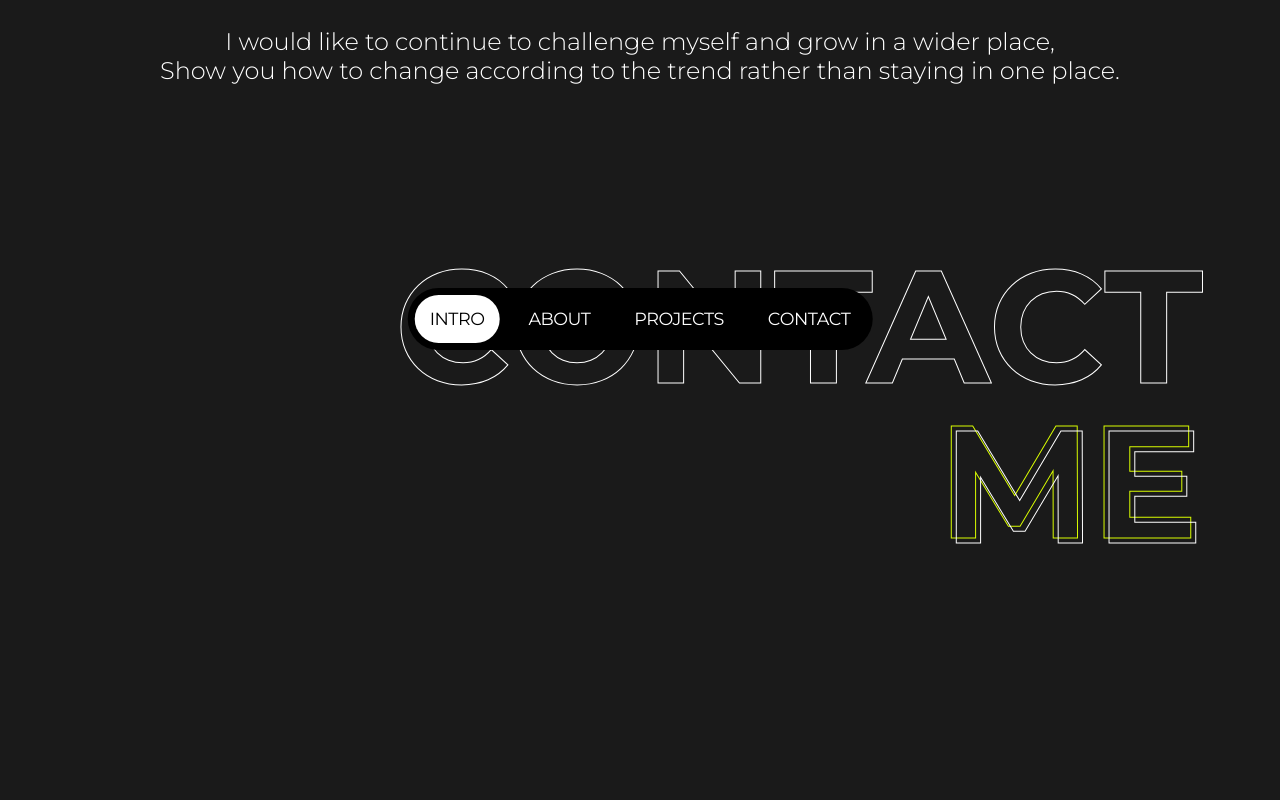
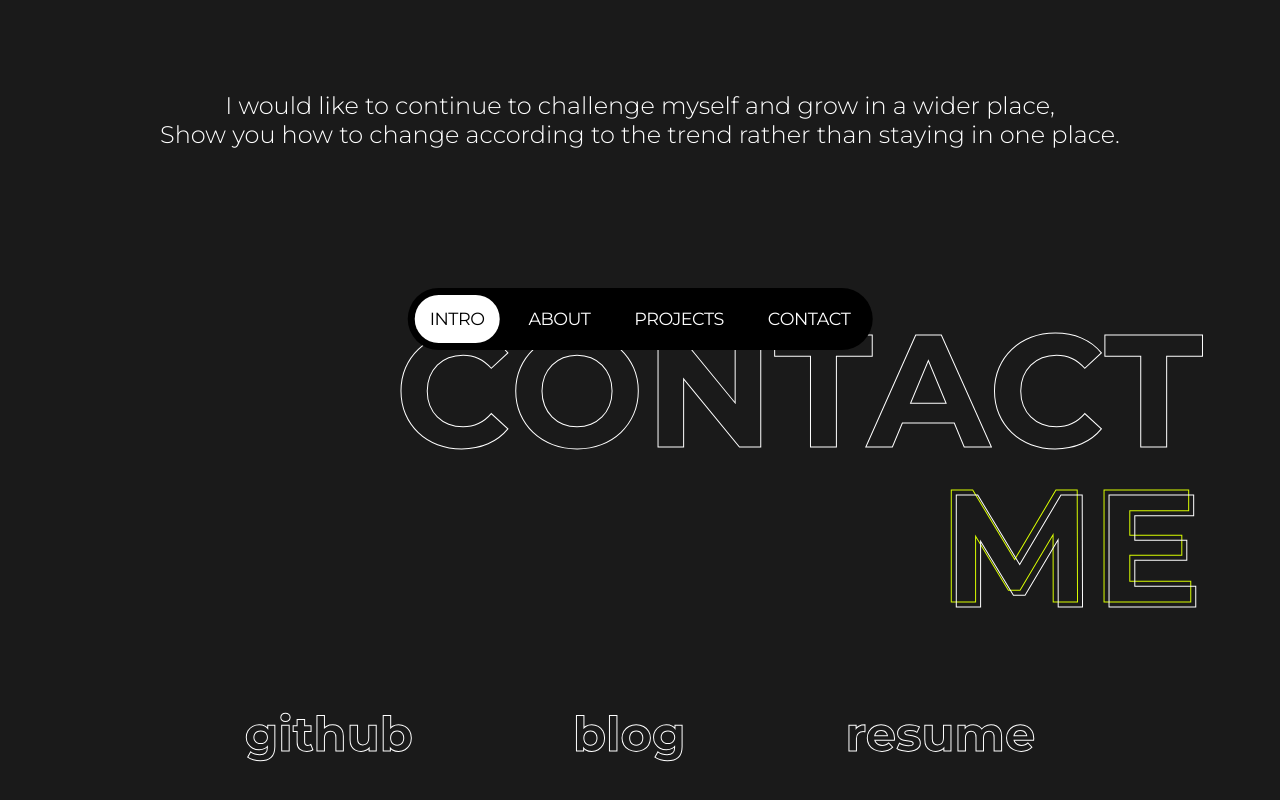
Before and after one commit to devwoodie/woodie, a React (Create React App) app: page /contact in a window 1280 px wide. Shown: the part 418-1218 px from the top of the page. Before the commit the page ends 1096 px from the top, so only its background shows below. Built offline with nearby package versions, Linux system fonts and the light colour scheme.

Commit message:
feat : contact page css fix

```diff
--- a/src/component/Contact.js
+++ b/src/component/Contact.js
@@ -1,4 +1,5 @@
 import '../css/Contact.scss';
+import { Link } from 'react-router-dom';
 
 const Contact = () => {
     return(
@@ -21,6 +22,11 @@ const Contact = () => {
                 </p>
             </div>
             <h2 className="contact-tit">CONTACT<span className="me">ME</span></h2>
+            <nav className="link-wrap">
+                <Link className="link-href" target="_blank" to="//github.com/devwoodie">github</Link>
+                <Link className="link-href" target="_blank" to="//velog.io/@woodie">blog</Link>
+                <Link className="link-href" target="_blank" to="#">resume</Link>
+            </nav>
         </div>
     )
 }
--- a/src/css/Contact.scss
+++ b/src/css/Contact.scss
@@ -19,7 +19,7 @@
       font-size: 1.6rem;
       font-weight: 500;
       text-align: center;
-      margin: 5rem 0;
+      margin: 7rem 0;
       line-height: 1.5;
     }
     .want{
@@ -46,4 +46,21 @@
       }
     }
   }
+  .link-wrap{
+    margin: 5rem 0;
+    text-align: center;
+    .link-href{
+      margin: 0 5rem;
+      font-size: 3rem;
+      font-weight: 600;
+      -webkit-text-stroke: 1px var(--back-white);
+      -webkit-text-fill-color: transparent;
+      border-bottom: 1.5px solid transparent;
+      transition: .4s;
+      &:hover{
+        border-bottom: 1.5px solid rgb(255, 94, 94);
+        color: var(--text-green);
+      }
+    }
+  }
 }
```
